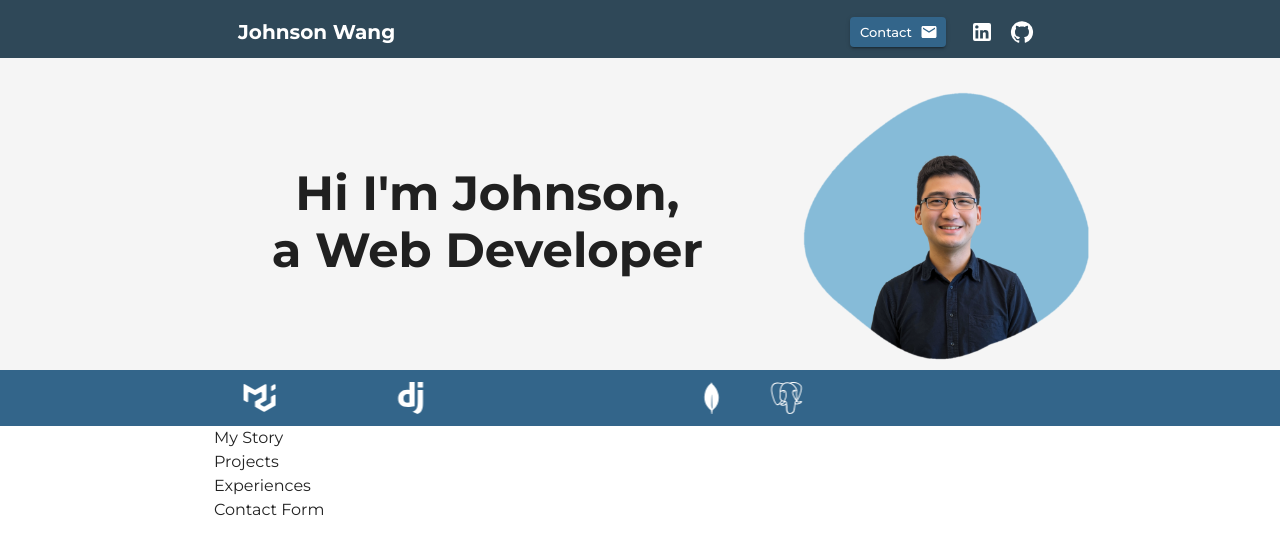
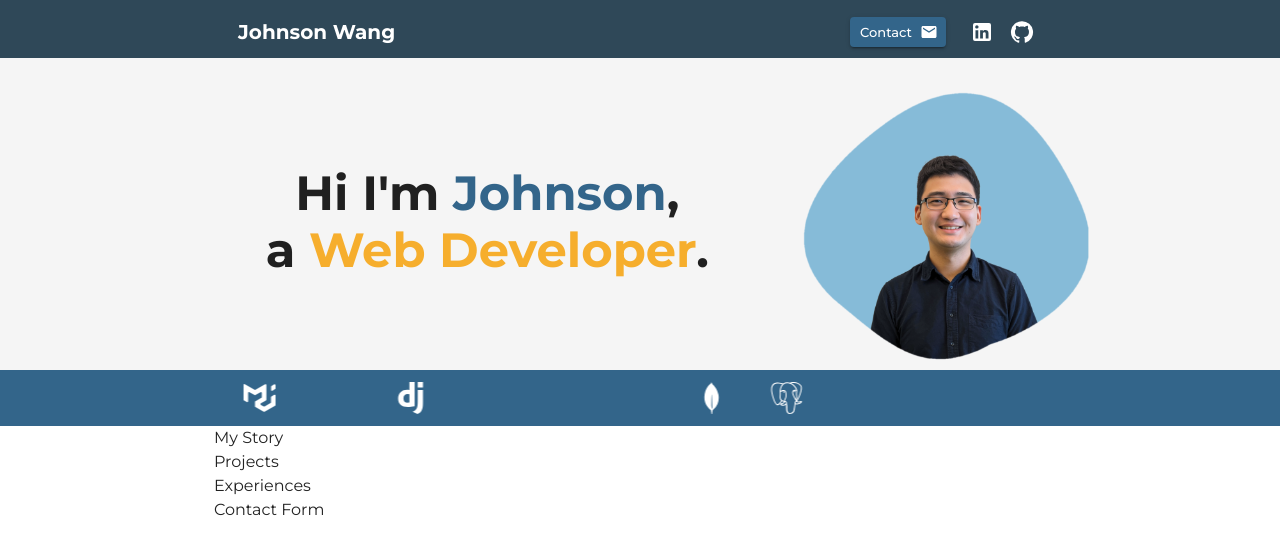
Before and after one commit to johnsonw1017/portfolio, a React (Vite) app in the folder portfolio-johnson/: page / in a window 1280 px wide. Shown: the top 554 px of the page. Built offline with nearby package versions, Linux system fonts and the light colour scheme; some icons are missing.

Commit message:
style: colour certain text in intro

```diff
--- a/portfolio-johnson/src/components/Intro.jsx
+++ b/portfolio-johnson/src/components/Intro.jsx
@@ -19,7 +19,7 @@ function Intro() {
                     fontSize: { xs: "2rem", sm: "3rem" },
                   }}
                 >
-                  Hi I'm Johnson, <br /> a Web Developer
+                  Hi I'm <span style={{color: pallete.lapis}}>Johnson</span>, <br /> a <span style={{color: pallete.hunyellow}}>Web Developer</span>.
                 </Typography>
               </Box>
             </Grid>
```
